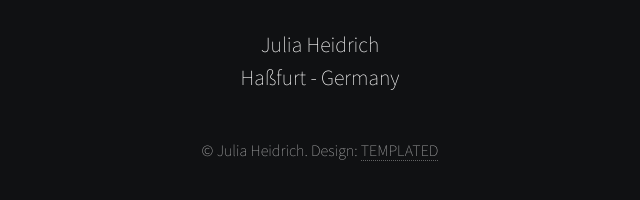
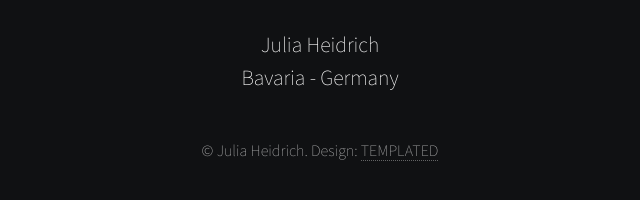
Before and after one commit to julihe/julihe.github.io, a plain HTML site: page index.html in a window 1280 px wide. Shown: the part 4733-4933 px from the top of the page, 320-960 px from the left. Drawn offline with Linux system fonts and the light colour scheme.

Commit message:
haßfurt -> bavaria

```diff
--- a/index.html
+++ b/index.html
@@ -264,7 +264,7 @@
 						</ul>
 
 
-						<p><h2>Julia Heidrich <p>Haßfurt - Germany </h2>
+						<p><h2>Julia Heidrich <p>Bavaria - Germany </h2>
 
 						<p>&copy; Julia Heidrich. Design: <a href="http://templated.co">TEMPLATED</a>
 					</footer>
```
